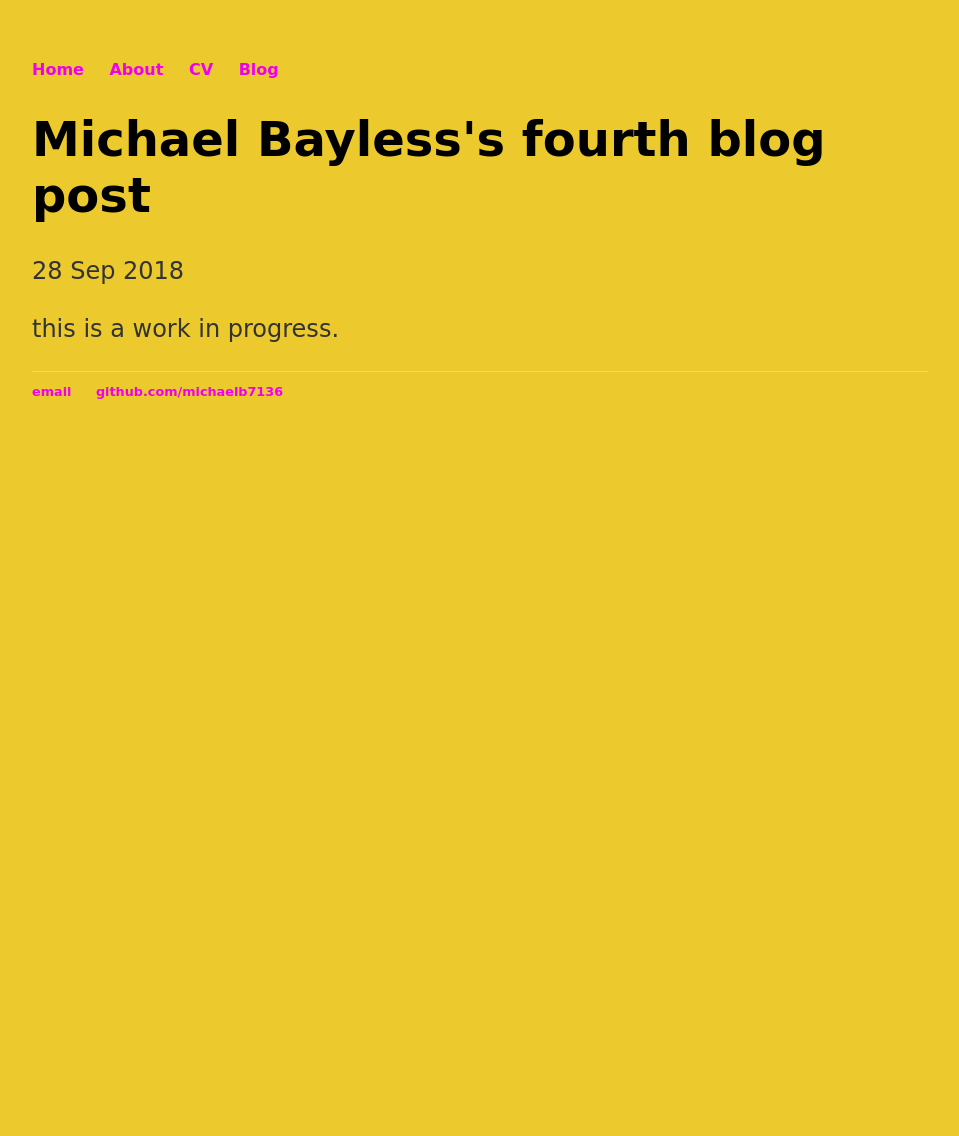
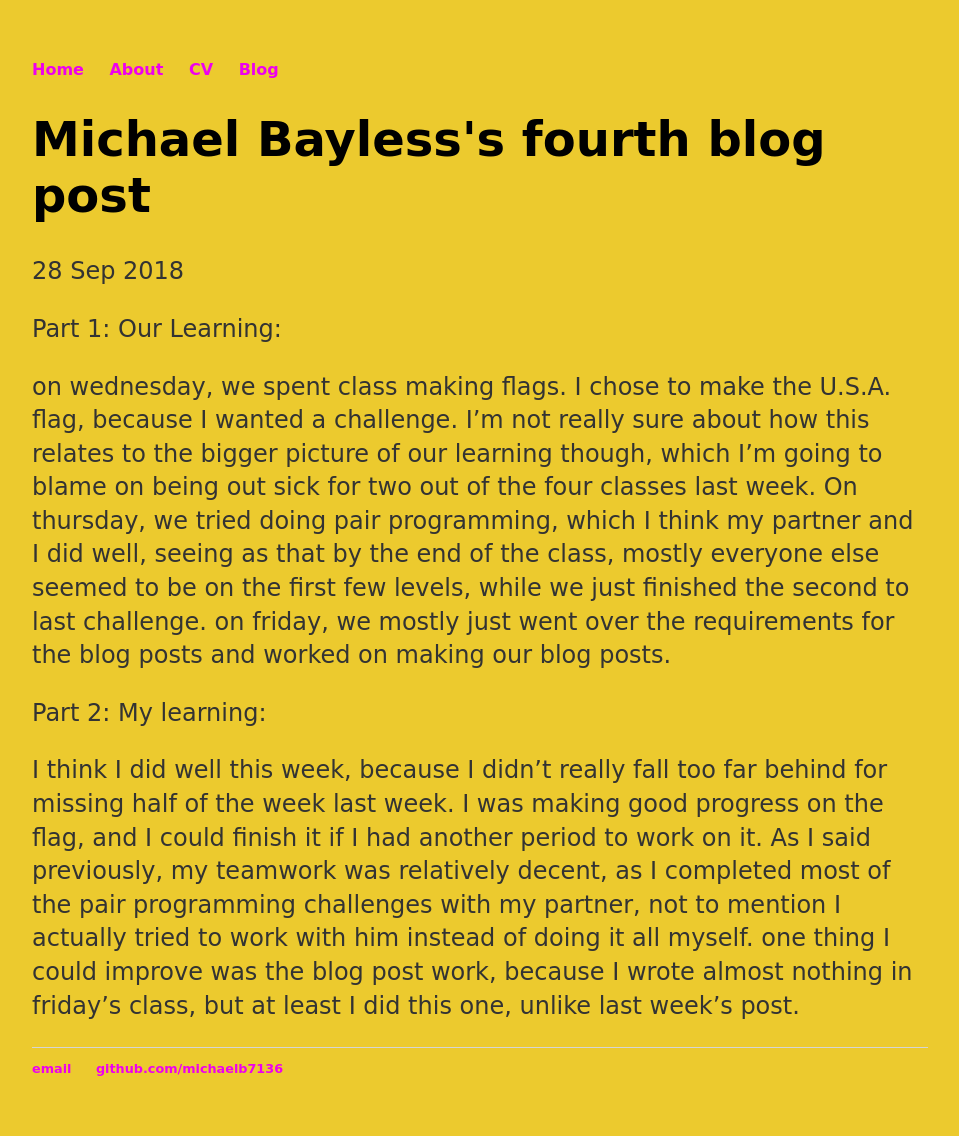
Before and after one commit to michaelb7136/michaelb7136, a Jekyll site: the page built from _posts/2018-09-21-Michael-Bayless-post-4.md, in a window 1280 px wide. Shown: the whole page, without its empty margins (160-1119 px from the left). Built offline with Jekyll 4.4.1, drawn with Linux system fonts in a browser that asks for light colours; before the commit the page ends 900 px from its top, so only the background shows below that.

Commit message:
Update 2018-09-21-Michael-Bayless-post-4.md

```diff
--- a/_posts/2018-09-21-Michael-Bayless-post-4.md
+++ b/_posts/2018-09-21-Michael-Bayless-post-4.md
@@ -4,4 +4,10 @@ title: "Michael Bayless's fourth blog post"
 date: 2018-09-28
 ---
 
-this is a work in progress.
+Part 1: Our Learning:
+
+on wednesday, we spent class making flags. I chose to make the U.S.A. flag, because I wanted a challenge. I'm not really sure about how this relates to the bigger picture of our learning though, which I'm going to blame on being out sick for two out of the four classes last week. On thursday, we tried doing pair programming, which I think my partner and I did well, seeing as that by the end of the class, mostly everyone else seemed to be on the first few levels, while we just finished the second to last challenge. on friday, we mostly just went over the requirements for the blog posts and worked on making our blog posts.
+
+Part 2: My learning:
+
+I think I did well this week, because I didn't really fall too far behind for missing half of the week last week. I was making good progress on the flag, and I could finish it if I had another period to work on it. As I said previously, my teamwork was relatively decent, as I completed most of the pair programming challenges with my partner, not to mention I actually tried to work with him instead of doing it all myself. one thing I could improve was the blog post work, because I wrote almost nothing in friday's class, but at least I did this one, unlike last week's post.
```
